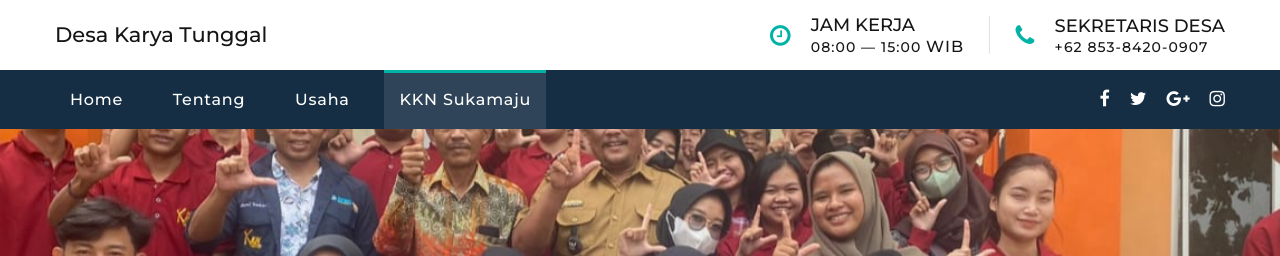
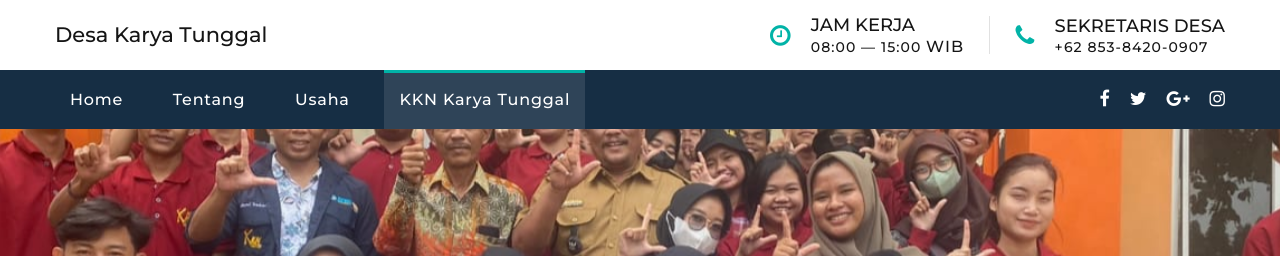
Before and after one commit to limnwhyy/Desa, a plain HTML site: page kkn.html in a window 1280 px wide. Shown: the top 256 px of the page. Drawn offline with Linux system fonts and the light colour scheme.

Commit message:
Add files via upload

```diff
--- a/kkn.html
+++ b/kkn.html
@@ -154,7 +154,7 @@
                       <a class="rd-nav-link" href="umkm.html">Usaha</a>
                     </li>
                     <li class="rd-nav-item active">
-                      <a class="rd-nav-link" href="kkn.html">KKN Sukamaju</a>
+                      <a class="rd-nav-link" href="kkn.html">KKN Karya Tunggal</a>
                     </li>
                   </ul>
                 </div>
```
